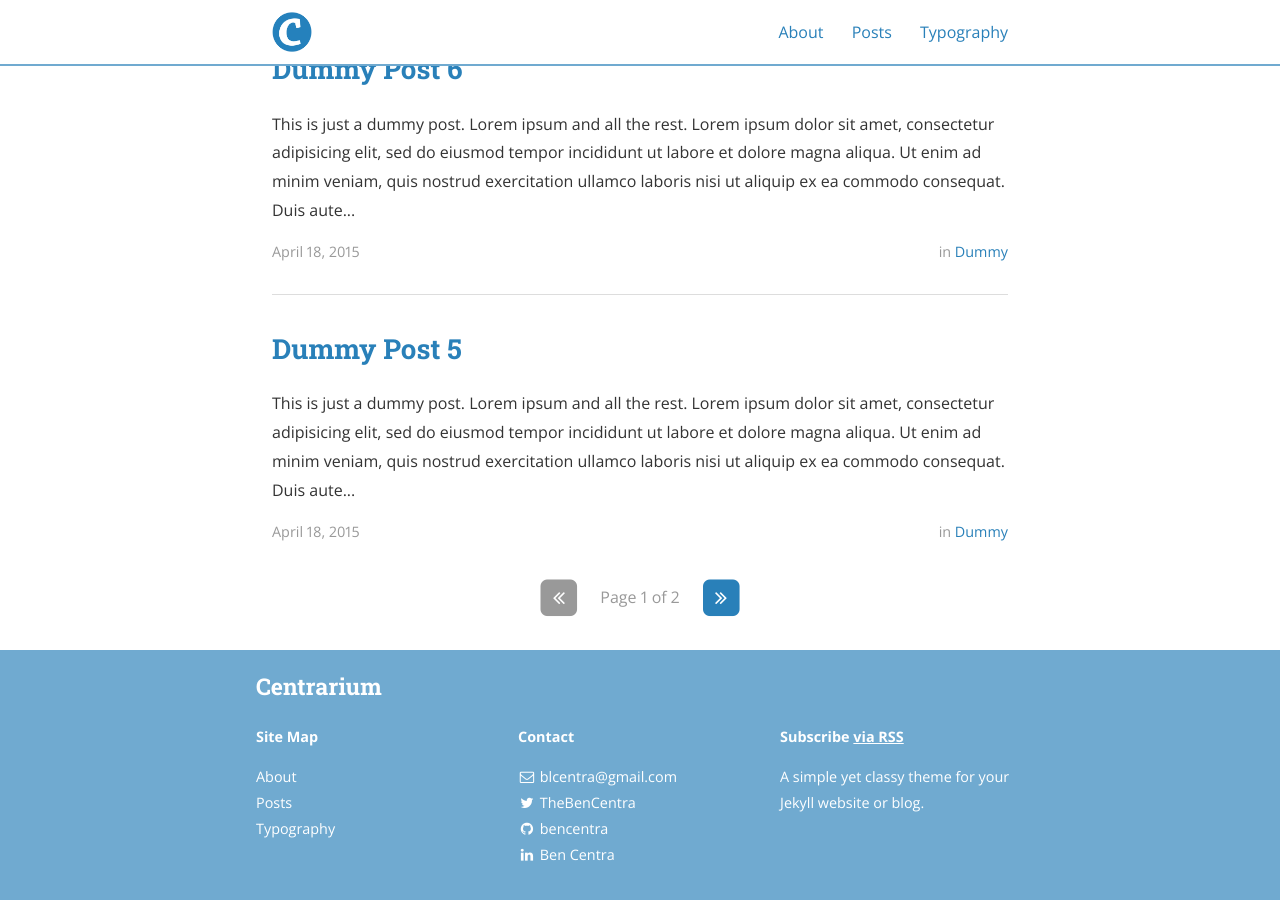
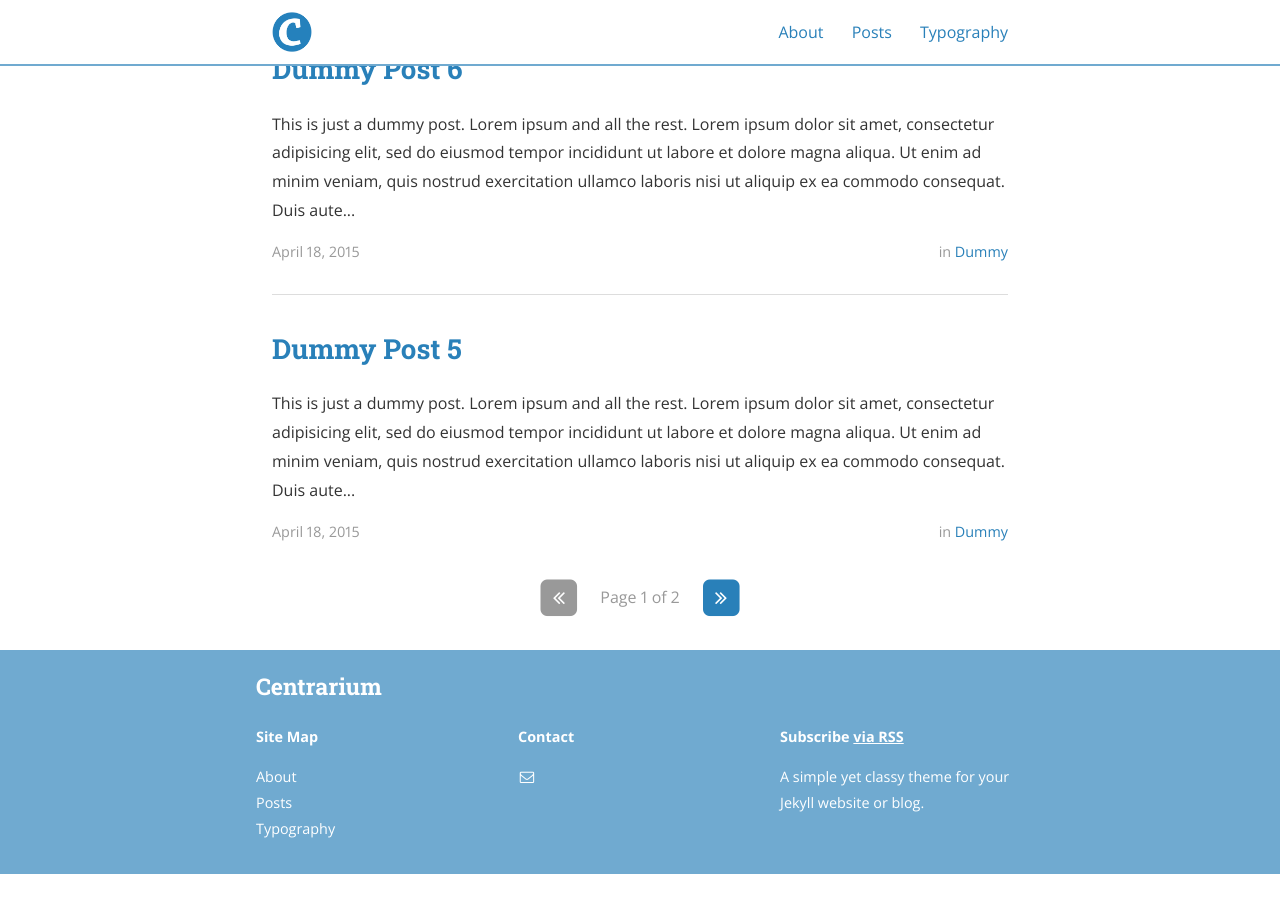
Before and after one commit to hyjang1011/blog, a Jekyll site: the page built from index.html, in a window 1280 px wide and 900 px high, scrolled down 1275 px. Built offline with Jekyll 4.4.1, drawn with Linux system fonts in a browser that asks for light colours; nearby versions of some CDN libraries; the list of posts is cut into pages by our own code; after the commit the page ends 2149 px from its top, so only the background shows below that.

Commit message:
Update _config.yml

```diff
--- a/_config.yml
+++ b/_config.yml
@@ -11,8 +11,8 @@ exclude:
 # Site settings
 title: Centrarium
 subtitle: "A simple yet classy theme for your Jekyll website or blog"
-email: blcentra@gmail.com
-name: Ben Centra
+email: ""
+name: ""
 description: >
   A simple yet classy theme for your Jekyll website or blog.
 # Base URL of site (i.e. /blog). It should always start with a slash,
@@ -78,29 +78,29 @@ descriptions:
 social:
   - name: Twitter
     icon: twitter
-    username: TheBenCentra
-    url: https://twitter.com/TheBenCentra
+    username: ""
+    url: ""
     desc: Follow me on Twitter
     share: true
 
   - name: Facebook
     icon: facebook
-    username: thebencentra
+    username: ""
     url: ""
     desc: Friend me on Facebook
     share: true
 
   - name: GitHub
     icon: github
-    username: bencentra
-    url: https://github.com/bencentra
+    username: ""
+    url: ""
     desc: Fork me on GitHub
     share: false
 
   - name: LinkedIn
     icon: linkedin
-    username: Ben Centra
-    url: https://www.linkedin.com/pub/ben-centra/47/769/60a
+    username: ""
+    url: ""
     desc: Connect with me on LinkedIn
     share: true
 
```
